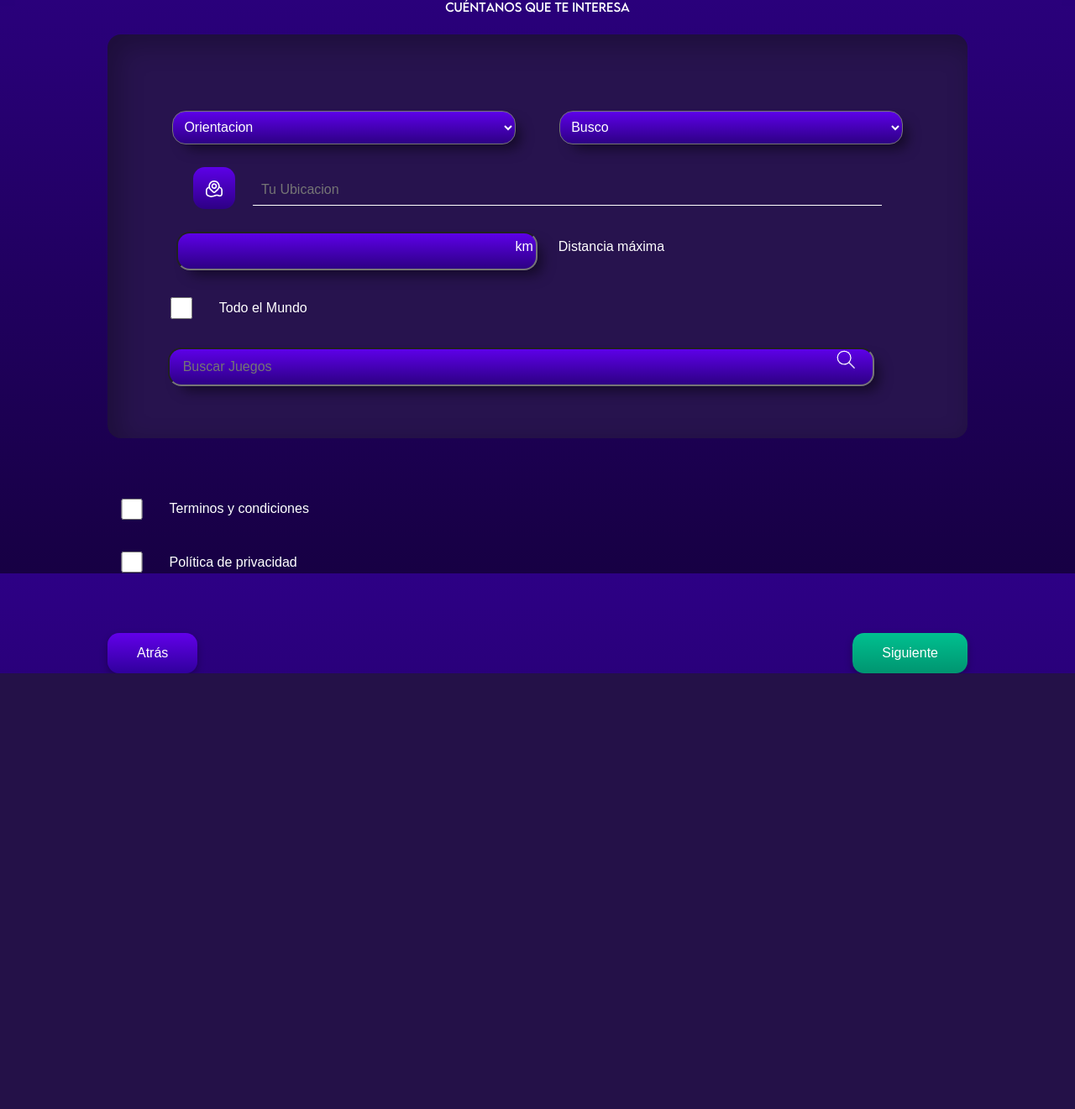
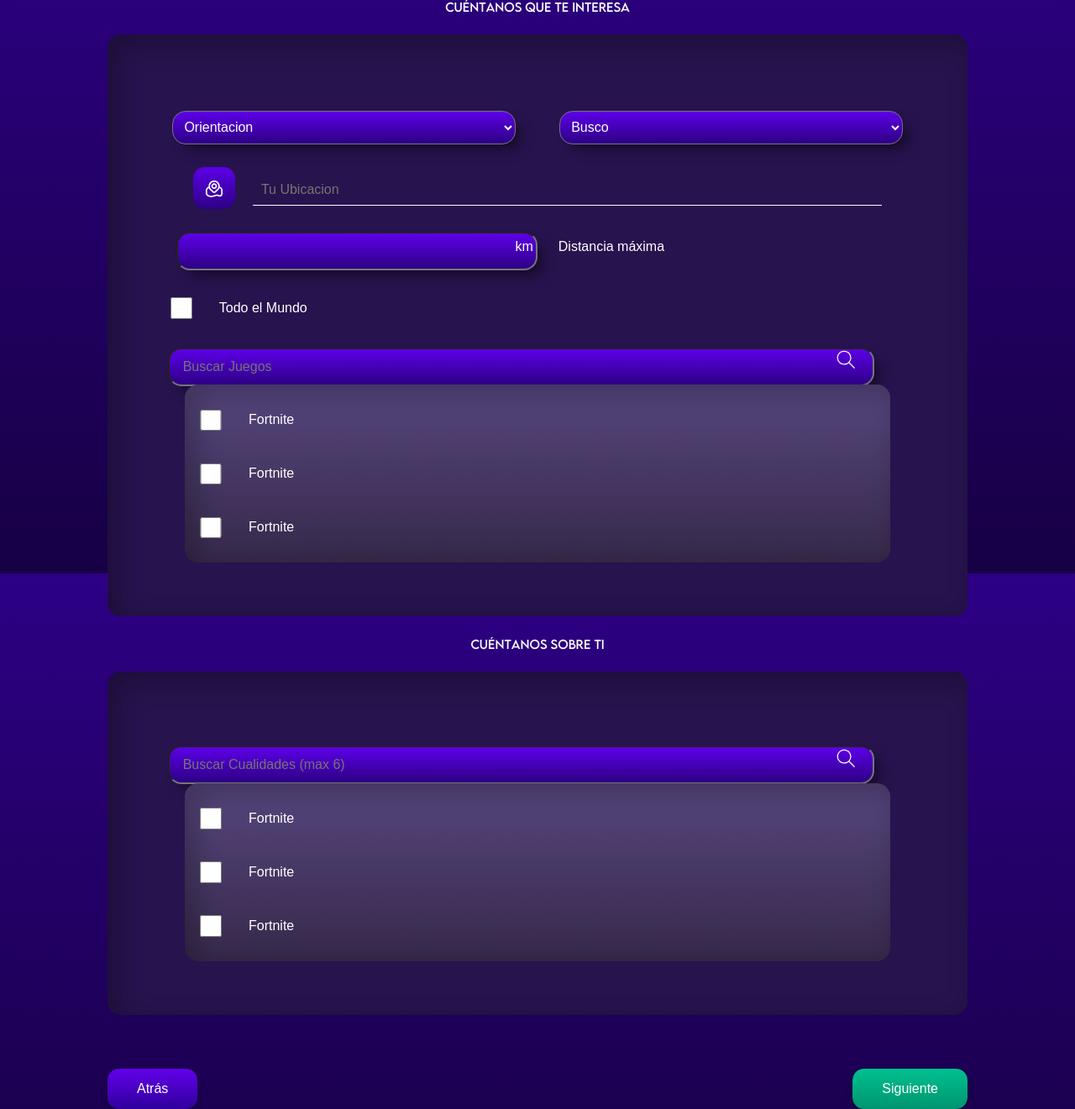
Before and after one commit to Sergio-Rojas27/G-love, a PHP site: page /public/index.php?register2 in a window 1280 px wide. Shown: the part 117-1438 px from the top of the page at 84% size. Before the commit the page ends 919 px from the top, so only its background shows below. Run offline with PHP 8.4, Linux system fonts and the light colour scheme.

Commit message:
registro 2 listo a espera de estar listo

```diff
--- a/app/views/register2.php
+++ b/app/views/register2.php
@@ -47,22 +47,59 @@
 
     <div class="register-container">
         <input type="text" class="form-input" placeholder="Buscar Juegos">
-        <i class='icono'><img id="search" src="media/search.png" alt=""></i>
+        <i class='icono'><img id="search1" src="media/search.png" alt=""></i>
+    </div>
+    <div class="container-scroll-y">
+        <!-- Todos son de prueba, reemplazar por while y llenado -->
+        <div class="container-item-scroll">
+            <input type="checkbox">
+            <p class="texto-general">Fortnite</p>
+        </div>
+        <div class="container-item-scroll">
+            <input type="checkbox">
+            <p class="texto-general">Fortnite</p>
+        </div>
+        <div class="container-item-scroll">
+            <input type="checkbox">
+            <p class="texto-general">Fortnite</p>
+        </div>
+        <div class="container-item-scroll">
+            <input type="checkbox">
+            <p class="texto-general">Fortnite</p>
+        </div>
     </div>
 
         </div>
         <!-- UY PAPA MIGUEL NO TENGO NI PUTA IDEA DE COMO HACER LO DE LA CI Y LAS IMAGENES, BUENA SUERTE -->
     </div>
-    <section class="checkbox-container">
-        <div class="container">
-            <input required type="checkbox" id="terminos" name="terminos" value="si">
-            <p class="texto-general">Terminos y condiciones</p>
+
+    <p class="Subtitulos" style="text-align: center; margin-top: 1.5rem;">Cuéntanos sobre ti</p>
+    <div class="container-form">
+        <div class="register-container">
+            <input type="text" class="form-input" placeholder="Buscar Cualidades (max 6)">
+            <i class='icono'><img id="search2" src="media/search.png" alt=""></i>
         </div>
-        <div class="container">
-            <input required type="checkbox" id="privacidad" name="privacidad" value="si">
-            <p class="texto-general">Política de privacidad</p>
+        <div class="container-scroll-y">
+            <!-- Todos son de prueba, reemplazar por while y llenado -->
+            <div class="container-item-scroll">
+                <input type="checkbox">
+                <p class="texto-general">Fortnite</p>
+            </div>
+            <div class="container-item-scroll">
+                <input type="checkbox">
+                <p class="texto-general">Fortnite</p>
+            </div>
+            <div class="container-item-scroll">
+                <input type="checkbox">
+                <p class="texto-general">Fortnite</p>
+            </div>
+            <div class="container-item-scroll">
+                <input type="checkbox">
+                <p class="texto-general">Fortnite</p>
+            </div>
         </div>
-    </section>
+    </div>
+
 
     <div class="buttons-container">
         <a href="?home"><button class="gradiente-morado">Atrás</button></a>
--- a/public/styles/containers.css
+++ b/public/styles/containers.css
@@ -129,3 +129,33 @@ input[type="checkbox"] {
     font-size: 16px;
     color: #ffffff7e;
 }
+
+.container-scroll-y {
+    margin-top: 0;
+    height: 12rem;
+    overflow-y: scroll;
+    border-radius: 1rem;
+
+    /* Estilos adicionales opcionales para visualización */
+    width: 80%;
+    padding: 10px;
+    background: linear-gradient(#56467E, #36294A);
+
+    box-shadow:
+        inset 10px 10px 30px 3px rgba(0, 0, 0, 0.25);
+}
+
+.container-scroll-y::-webkit-scrollbar {
+  display: none; /* La propiedad clave */
+}
+
+.container-item-scroll {
+    height: 3rem;
+    display: flex;
+    align-items: center;
+    padding: 0.5rem;
+    background-color: transparent;
+    border: #ffffff7e;
+    color: white;
+    font-size: 1rem;
+}
```
